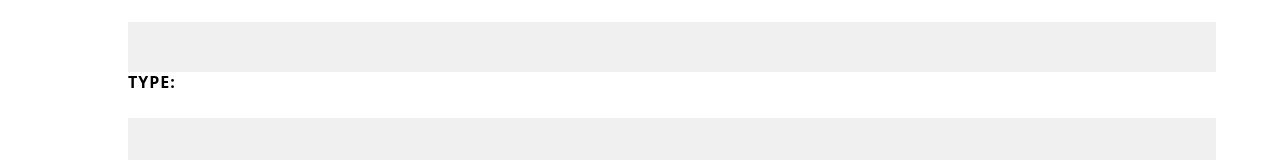
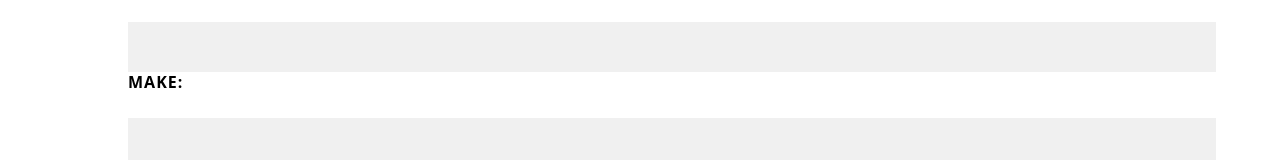
Before and after one commit to Crystalz03/hexad-soen341projectW2024, a React (Create React App) app in the folder App/: page /Vehicle in a window 1280 px wide. Shown: the part 334-494 px from the top of the page. Built offline with nearby package versions, Linux system fonts and the light colour scheme.

Commit message:
fix vehicle form

```diff
--- a/App/src/components/vehicleManagement/VehicleForm.js
+++ b/App/src/components/vehicleManagement/VehicleForm.js
@@ -3,7 +3,7 @@ import React, { useState } from "react";
 function VehicleForm() {
   const [formData, setFormData] = useState({
     id: "",
-    type: "",
+    make: "",
     category: "",
     model: "",
     price: "",
@@ -36,7 +36,7 @@ function VehicleForm() {
         // Optionally, you can reset the form after successful submission
         setFormData({
           id: "",
-          type: "",
+          make: "",
           category: "",
           model: "",
           price: "",
@@ -75,13 +75,13 @@ function VehicleForm() {
       </div>
       <div>
           <label>
-            Type:
+            Make:
           </label>
           <div>
             <input
             type="text"
-            name="type"
-            value={formData.type}
+            name="make"
+            value={formData.make}
             onChange={handleChange}
             required
           />
```
